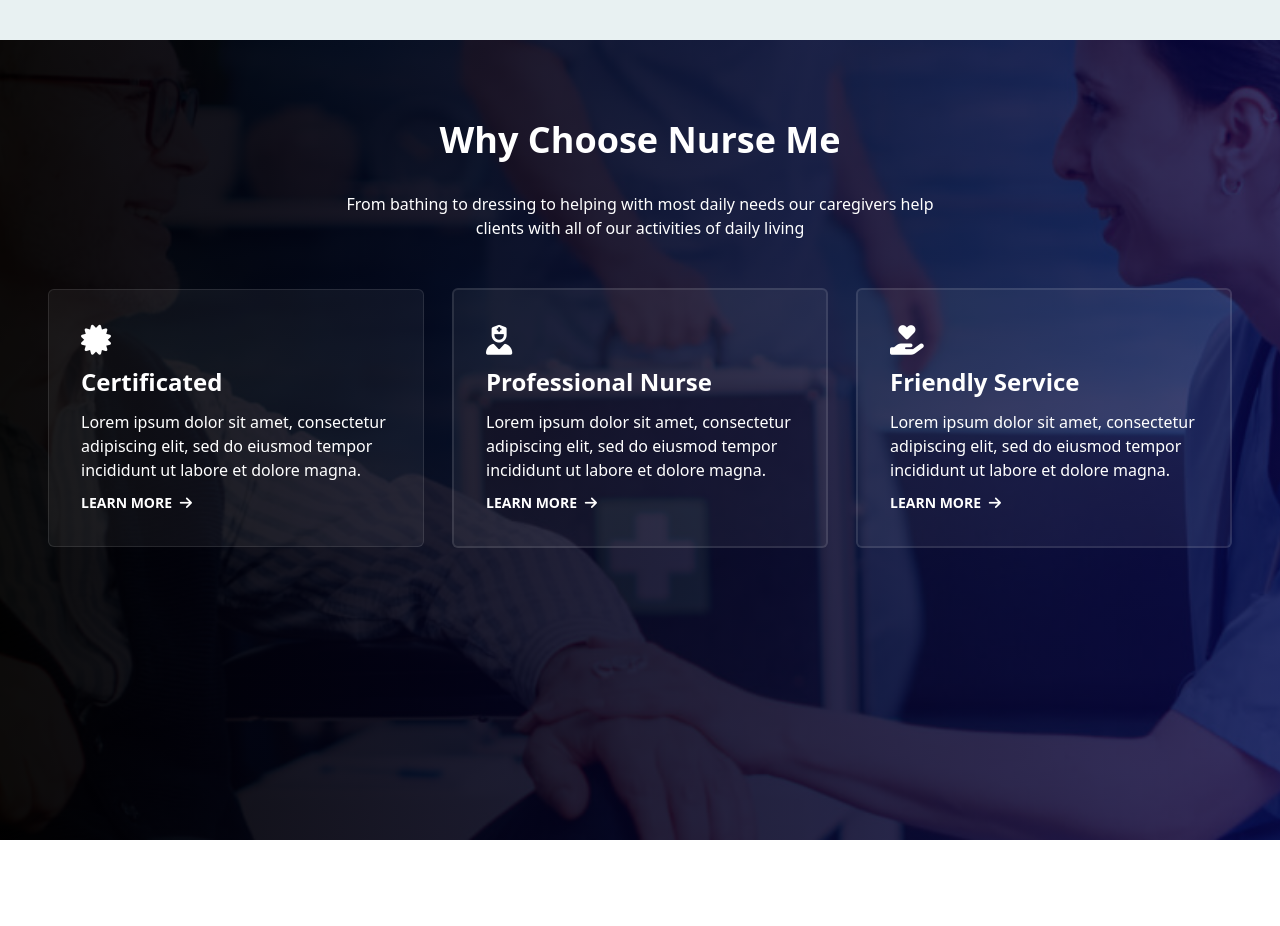
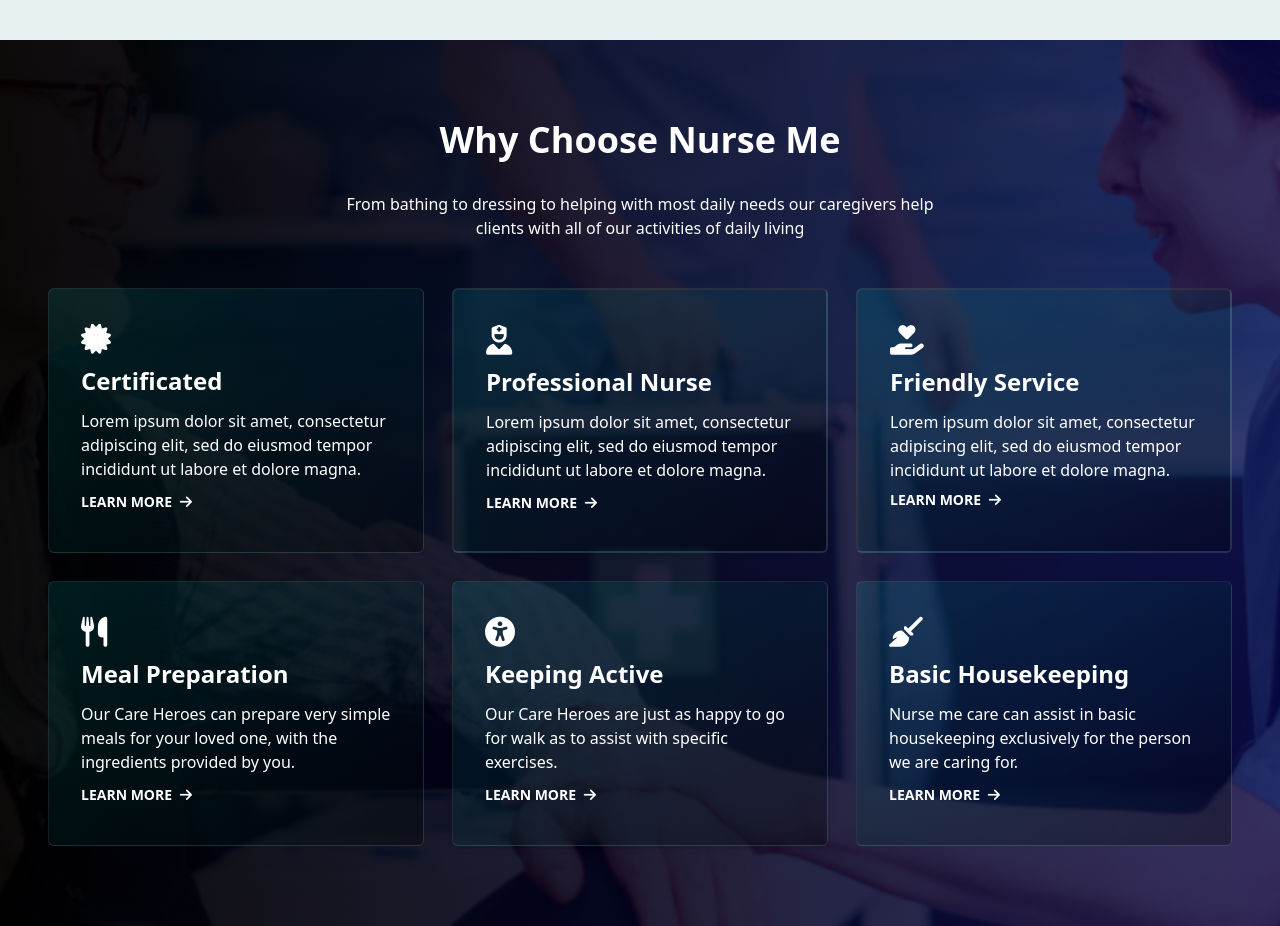
Before and after one commit to ParvesPR/nursing-care-portfolio, a website: page public/index.html in a window 1280 px wide. Shown: the part 1300-2226 px from the top of the page. Before the commit the page ends 2140 px from the top, so only its background shows below. Drawn offline with Linux system fonts and the light colour scheme.

Commit message:
add 3 more card in why choose section

```diff
--- a/public/index.html
+++ b/public/index.html
@@ -120,34 +120,60 @@
         </section>
         <!--END MAKE APPOINTMENT -->
         <!--START CHOOSE NURSEE SECTION -->
-        <section class="why-choose-nurse text-white">
+        <section class="why-choose-nurse text-white py-8">
             <div class="container mx-auto px-4 md:px-6 lg:px-12">
-                <h1 class="text-center text-4xl font-semibold pt-20 pb-8">Why Choose Nurse Me</h1>
+                <h1 class="text-center text-4xl font-semibold mt-12 pb-8">Why Choose Nurse Me</h1>
                 <p class="text-center w-4/5 lg:w-6/12 mx-auto">From bathing to dressing to helping with most daily
                     needs our caregivers help clients with all of our activities of daily living</p>
-                <div class="grid grid-cols-1 md:grid-cols-2 lg:grid-cols-3 gap-7 items-center justify-items-center my-12">
-                    <div class="border rounded-md p-8 choose-card">
+                <div
+                    class="grid grid-cols-1 md:grid-cols-2 lg:grid-cols-3 gap-7 items-center justify-items-center my-12">
+                    <div class="border rounded-md p-8 choose-card h-[265px]">
                         <span class="text-3xl mb-2 block"><i class="fa-solid fa-certificate"></i></span>
                         <h3 class="text-2xl font-semibold mb-3">Certificated</h3>
-                        <p class="mb-2">Lorem ipsum dolor sit amet, consectetur adipiscing elit, sed do eiusmod tempor incididunt ut
+                        <p class="mb-2">Lorem ipsum dolor sit amet, consectetur adipiscing elit, sed do eiusmod tempor
+                            incididunt ut
                             labore et dolore magna.</p>
-                        <a class="uppercase text-sm font-semibold duration-200 hover:text-[#f84365]" href="#">Learn More
+                        <a class="uppercase text-sm font-semibold" href="#">Learn More
                             <i class="text-sm ms-1 fa-solid fa-arrow-right"></i></a>
                     </div>
-                    <div class="border-2 rounded-md p-8 choose-card">
+                    <div class="border-2 rounded-md p-8 choose-card h-[265px]">
                         <span class="text-3xl mb-2 block"><i class="fa-solid fa-user-nurse"></i></span>
                         <h3 class="text-2xl font-semibold mb-3">Professional Nurse</h3>
-                        <p class="mb-2">Lorem ipsum dolor sit amet, consectetur adipiscing elit, sed do eiusmod tempor incididunt ut
+                        <p class="mb-2">Lorem ipsum dolor sit amet, consectetur adipiscing elit, sed do eiusmod tempor
+                            incididunt ut
                             labore et dolore magna.</p>
-                        <a class="uppercase text-sm font-semibold duration-200 hover:text-[#f84365]" href="#">Learn More
+                        <a class="uppercase text-sm font-semibold" href="#">Learn More
                             <i class="text-sm ms-1 fa-solid fa-arrow-right"></i></a>
                     </div>
-                    <div class="border-2 rounded-md p-8 choose-card">
+                    <div class="border-2 rounded-md p-8 pr-0 choose-card h-[265px]">
                         <span class="text-3xl mb-2 block"><i class="fa-solid fa-hand-holding-heart"></i></span>
                         <h3 class="text-2xl font-semibold mb-3">Friendly Service</h3>
-                        <p class="mb-2">Lorem ipsum dolor sit amet, consectetur adipiscing elit, sed do eiusmod tempor incididunt ut
+                        <p class="mb-2">Lorem ipsum dolor sit amet, consectetur adipiscing elit, sed do eiusmod tempor
+                            incididunt ut
                             labore et dolore magna.</p>
-                        <a class="uppercase text-sm font-semibold duration-200 hover:text-[#f84365]" href="#">Learn More
+                        <a class="uppercase text-sm font-semibold block" href="#">Learn More
+                            <i class="text-sm ms-1 fa-solid fa-arrow-right"></i></a>
+                    </div>
+                    <div class="border rounded-md p-8 choose-card  h-[265px]">
+                        <span class="text-3xl mb-2 block"><i class="fa-solid fa-utensils"></i></span>
+                        <h3 class="text-2xl font-semibold mb-3">Meal Preparation</h3>
+                        <p class="mb-2">Our Care Heroes can prepare very simple meals for your loved one, with the
+                            ingredients provided by you.</p>
+                        <a class="uppercase text-sm font-semibold" href="#">Learn More
+                            <i class="text-sm ms-1 fa-solid fa-arrow-right"></i></a>
+                    </div>
+                    <div class="border rounded-md p-8 choose-card shadow-md h-[265px]">
+                        <span class="text-3xl mb-2 block"><i class="fa-solid fa-universal-access"></i></span>
+                        <h3 class="text-2xl font-semibold mb-3">Keeping Active</h3>
+                        <p class="mb-2">Our Care Heroes are just as happy to go for walk as to assist with specific exercises.</p>
+                        <a class="uppercase text-sm font-semibold" href="#">Learn More
+                            <i class="text-sm ms-1 fa-solid fa-arrow-right"></i></a>
+                    </div>
+                    <div class="border rounded-md p-8 choose-card h-[265px]">
+                        <span class="text-3xl mb-2 block"><i class="fa-solid fa-broom"></i></span>
+                        <h3 class="text-2xl font-semibold mb-3">Basic Housekeeping</h3>
+                        <p class="mb-2">Nurse me care can assist in basic housekeeping exclusively for the person we are caring for.</p>
+                        <a class="uppercase text-sm font-semibold" href="#">Learn More
                             <i class="text-sm ms-1 fa-solid fa-arrow-right"></i></a>
                     </div>
                 </div>
--- a/src/input.css
+++ b/src/input.css
@@ -49,12 +49,13 @@ nav ul li {
     background-position: center;
     background-repeat: no-repeat;
     background-size: cover;
-    height: 100vh;
+    height: auto;
     position: relative;
     z-index: -111;
     background-attachment: fixed;
 }
-.why-choose-nurse::before{
+
+.why-choose-nurse::before {
     content: "";
     position: absolute;
     left: 0;
@@ -64,7 +65,15 @@ nav ul li {
     background: linear-gradient(to right, rgba(0, 0, 0, 0.946), rgba(7, 7, 73, 0.78));
     z-index: -11;
 }
-.choose-card{
-    background-color: rgb(255 255 255 / 0.05);
-    border-color: rgb(255 255 255 / 0.1);
+
+.choose-card {
+    /* background-color: rgb(255 255 255 / 0.05); */
+    background: linear-gradient(to bottom right, rgba(0, 255, 247, 0.105), rgba(0, 0, 0, 0.333));
+    border-color: rgba(255, 255, 255, 0.1);
+    z-index: 11111;
 }
+
+.choose-card:hover {
+    background-color: blue;
+    z-index: 10000;
+}
```
Also changed, not shown: public/style.css.
